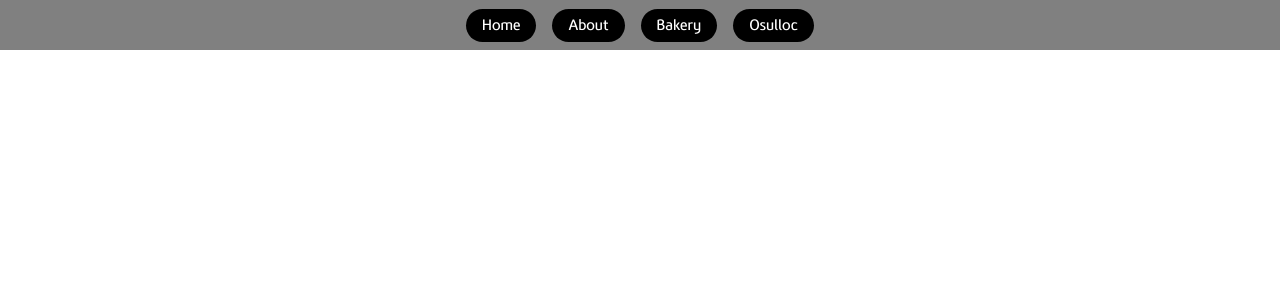
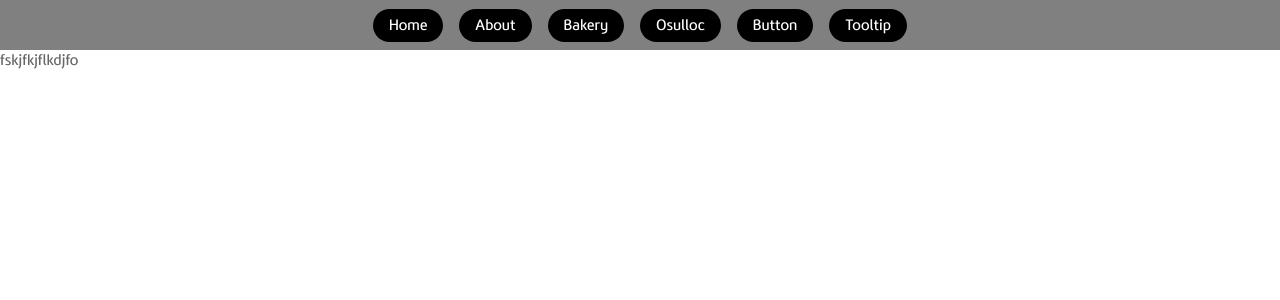
Before and after one commit to So-Mi-Gyeong/Vue, a Vue app: page /guideButton in a window 1280 px wide. Shown: the top 300 px of the page. Built offline with nearby package versions, Linux system fonts and the light colour scheme; a web font is replaced by a local one.

Commit message:
[수정] 가이드 메뉴

```diff
--- a/src/App.vue
+++ b/src/App.vue
@@ -6,6 +6,10 @@
         <li><router-link class="menu-item" to="/about">About</router-link></li>
         <li><router-link class="menu-item" to="/bakery">Bakery</router-link></li>
         <li><router-link class="menu-item" to="/osulloc">Osulloc</router-link></li>
+
+        <!-- guide -->
+        <li><router-link class="menu-item" to="/guideButton">Button</router-link></li>
+        <li><router-link class="menu-item" to="/guideTooltip">Tooltip</router-link></li>
       </ul>
     </article>
     <router-view></router-view><!-- 이곳에 해당하는 컴포넌트가 렌더링됩니다 -->
--- a/src/router/index.js
+++ b/src/router/index.js
@@ -6,6 +6,8 @@ import AboutView from '../views/AboutView.vue';
 import BakeryView from '../views/bakeryView.vue';
 import OsullocView from '../views/OsullocView.vue';
 import ProductsView from '../views/ProductsView.vue';
+import GuideButton from '../views/GuideButton.vue';
+import GuideTooltip from '../views/GuideTooltip.vue';
 
 // 라우터 설정
 const routes = [
@@ -24,6 +26,7 @@ const routes = [
     name: 'Bakery',
     component: BakeryView
   },
+
   // osulloc 페이지 경로
   {
     path: '/osulloc',
@@ -34,7 +37,20 @@ const routes = [
     path: '/products',
     name: 'Products',
     component: ProductsView
+  },
+
+  // guide 페이지 경로
+  {
+    path: '/guideButton',
+    name: 'GuideButton',
+    component: GuideButton
+  },
+  {
+    path: '/guideTooltip',
+    name: 'GuideTooltip',
+    component: GuideTooltip
   }
+
 ];
 
 // 라우터 인스턴스 생성
--- /dev/null
+++ b/src/views/GuideButton.vue
@@ -0,0 +1,10 @@
+<script setup>
+</script>
+
+<template>
+fskjfkjflkdjfo
+</template>
+
+<style scoped lang="scss">
+
+</style>
--- /dev/null
+++ b/src/views/GuideTooltip.vue
@@ -0,0 +1,10 @@
+<script setup>
+</script>
+
+<template>
+ddd
+</template>
+
+<style scoped lang="scss">
+
+</style>
```
